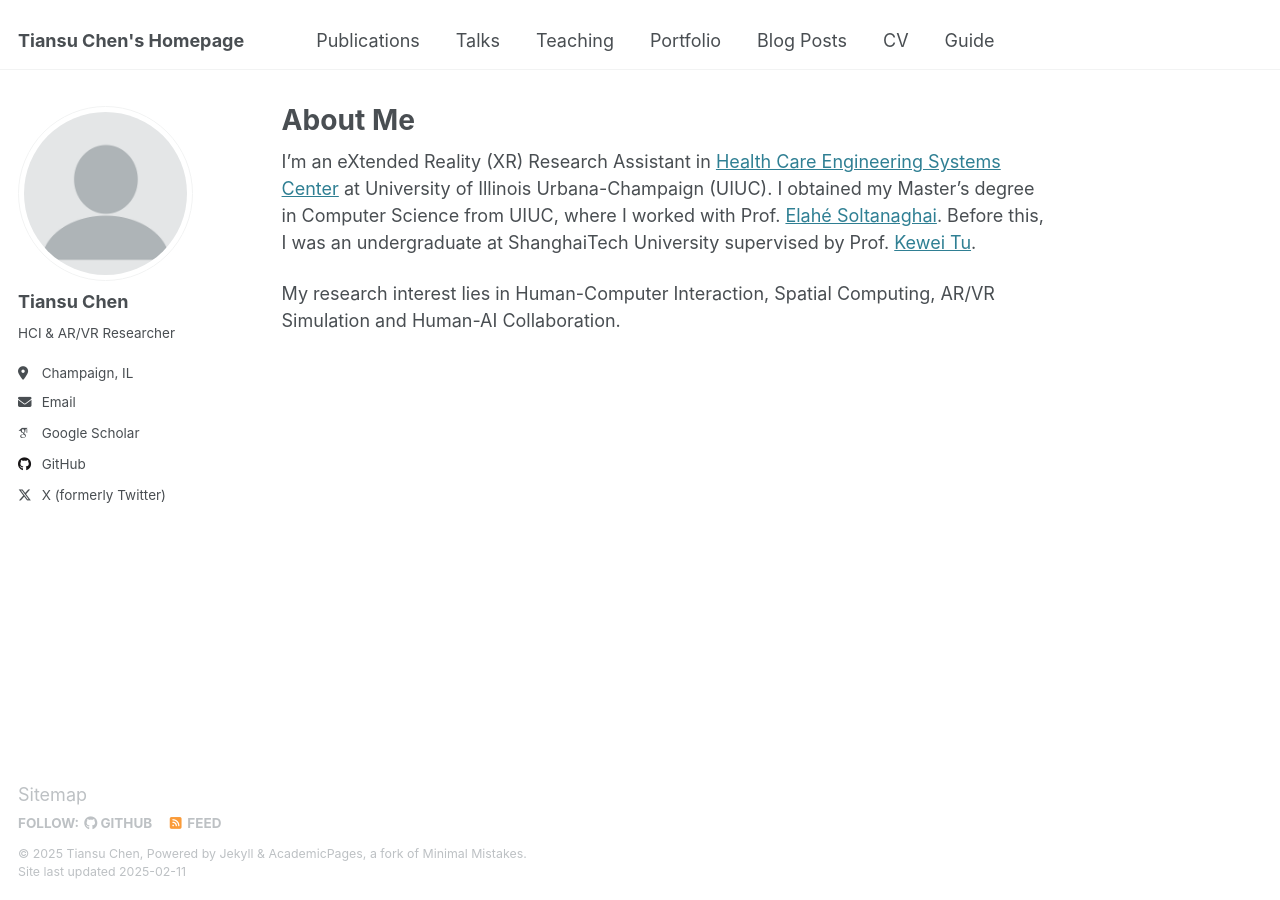
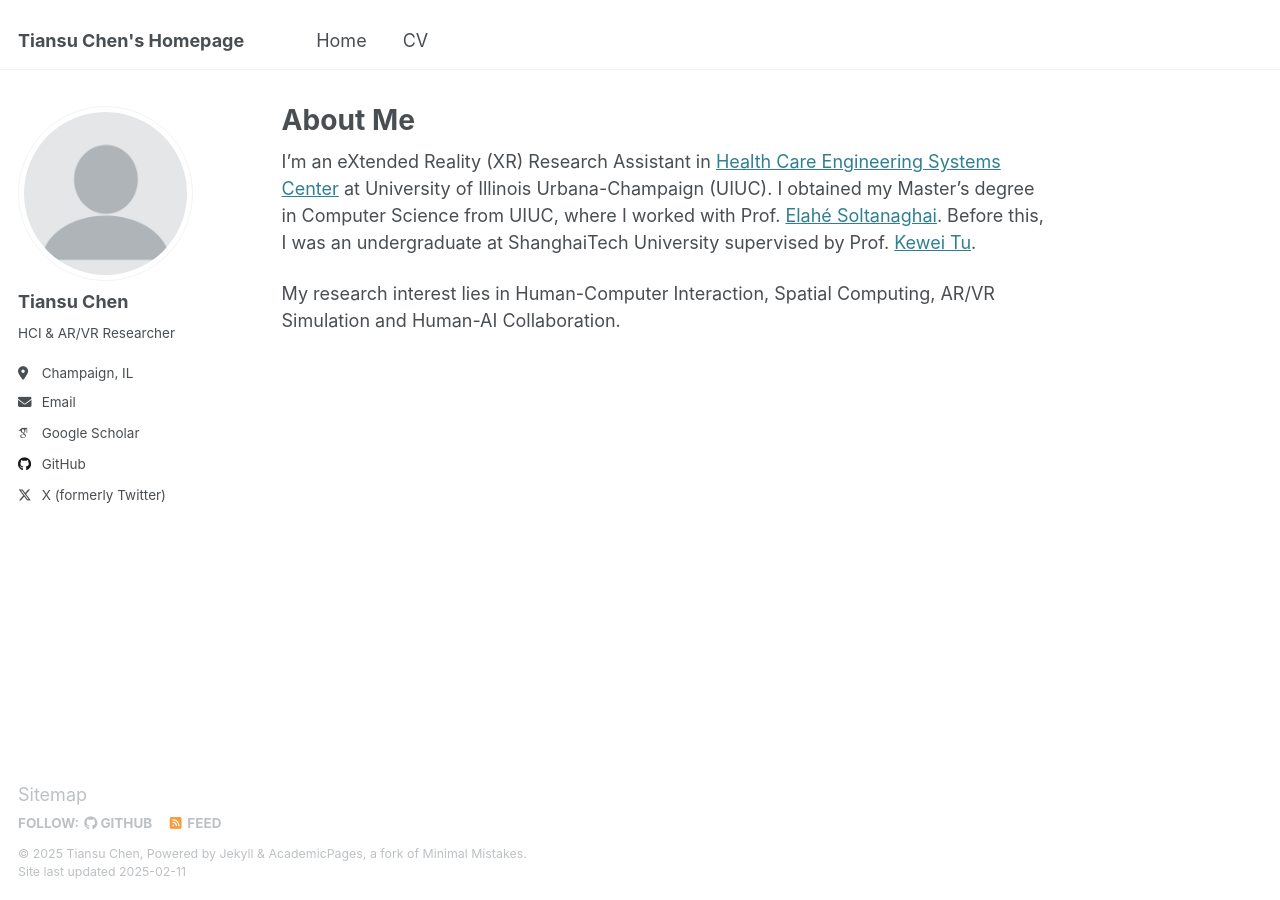
Before and after one commit to TiansuCHEN/tiansuchen.github.io, a Jekyll site: the page built from _pages/about.md, in a window 1280 px wide. Built offline with Jekyll 4.4.1, drawn with Linux system fonts in a browser that asks for light colours; some web fonts are replaced.

Commit message:
Update navigation

```diff
--- a/_data/navigation.yml
+++ b/_data/navigation.yml
@@ -5,23 +5,8 @@
 # prevent it from being included in the site.
 
 main:
-  - title: "Publications"
-    url: /publications/
-
-  - title: "Talks"
-    url: /talks/
-
-  - title: "Teaching"
-    url: /teaching/
-
-  - title: "Portfolio"
-    url: /portfolio/
-
-  - title: "Blog Posts"
-    url: /year-archive/
+  - title: "Home"
+    url: /
 
   - title: "CV"
     url: /cv/
-
-  - title: "Guide"
-    url: /markdown/
```
